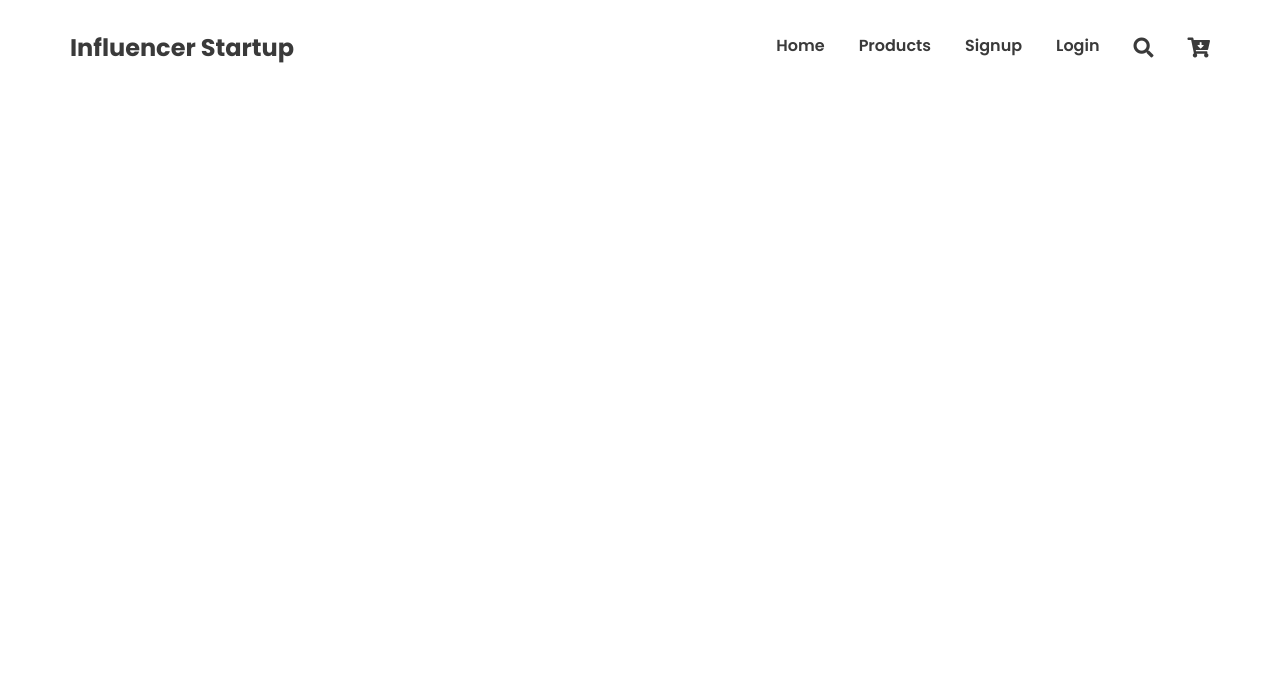
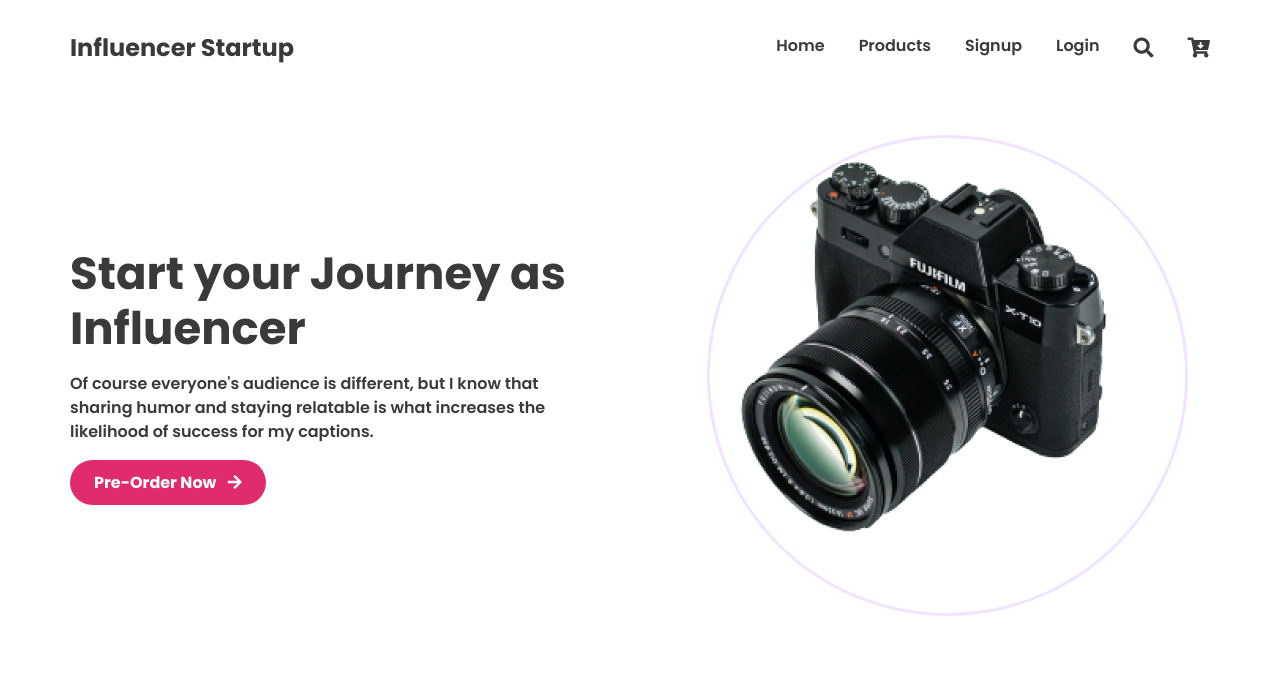
Before and after one commit to TouhinTechnical/Assignment_2_by_pHero, a plain HTML site: page index.html in a window 1280 px wide. Drawn offline with Linux system fonts and the light colour scheme.

Commit message:
Banner part created

```diff
--- a/css/style.css
+++ b/css/style.css
@@ -23,8 +23,21 @@
 ul{
     list-style-type: none;
 }
+img{
+    max-width: 100%;
+}
 .mr-34{
     margin-right: 34px;
+}
+.btn {
+    font-size: 16px;
+    font-weight: 700;
+    text-transform: capitalize;
+    background: #e02c6d;
+    color: #fff;
+    padding: 10px 24px;
+    display: inline-block;
+    border-radius: 41px;
 }
 /* ===================
     Hearder Part Start
@@ -103,3 +116,86 @@
 /* ===================
     Hearder Part End
 =======================*/
+
+
+/* =====================
+    H-banner Part Start
+=======================*/
+.h_banner_section {
+    padding: 40px 0 70px 0;
+}
+.banner_content {
+    display: grid;
+    grid-template-columns: repeat(2,1fr);
+    grid-gap: 133px;
+    align-items: center;
+}
+.banner_title {
+    font-size: 45px;
+    font-weight: 700;
+    line-height: 55px;
+}
+.banner_para {
+    font-size: 16px;
+    font-weight: 600;
+    line-height: 24px;
+    margin: 16px 0;
+}
+.banner_btn .fas {
+    font-size: 16px;
+    background: transparent;
+    color: #fff;
+    margin-left: 8px;
+}
+.banner_btn{
+    transition: banner_btn .5s ease-in;
+    -webkit-transition: banner_btn .5s ease-in;
+    -moz-transition: banner_btn .5s ease-in;
+    -ms-transition: banner_btn .5s ease-in;
+    -o-transition: banner_btn .5s ease-in;
+}
+/* Hover */
+.banner_btn:hover,
+.banner_btn:hover .fas{
+    background: transparent;
+    color: #e02c6d;
+    border: 1px solid #e02c6d;
+}
+.banner_btn:hover .fas{
+    border: transparent;
+}
+.banner_img {
+    width: 475px;
+    height: 475px;
+    border: 3px solid #f1e4ff;
+    border-radius: 50%;
+    position: relative;
+}
+/* Background circle */
+.banner_img .circle_1 {
+    width: 332px;
+    height: 332px;
+    background: #f1e4ff;
+    border-radius: 50%;
+    position: absolute;
+    top: 15%;
+    left: 15%;
+}
+.banner_img .circle_2 {
+    width: 195px;
+    height: 195px;
+    background: #fff;
+    border-radius: 50%;
+    position: absolute;
+    top: 30%;
+    left: 30%;
+}
+.banner_img img{
+    width: 440px;
+    height: 414px;
+    background: transparent;
+}
+
+/* =====================
+    H-banner Part End
+=======================*/
--- a/index.html
+++ b/index.html
@@ -40,5 +40,26 @@
         </div> <!-- Container -->
     </header> <!-- Header_section_m -->
     <!-- Header Part End -->
+    <!-- Header_banner Part Start -->
+    <section class="h_banner_section">
+        <div class="container">
+            <div class="row">
+                <div class="banner_content">
+                    <div class="banner_text">
+                        <h1 class="banner_title">Start your Journey as Influencer</h1>
+                        <p class="banner_para">Of course everyone's audience is different, but I know that sharing humor and staying relatable is what increases the likelihood of success for my captions.</p>
+                        <a href="#" class="banner_btn btn">pre-order now <i class="fas fa-arrow-right"></i></a>
+                    </div>
+                    <div class="banner_img">
+                        <img src="img/product/main-camera.png" alt="camrea">
+                        <!-- <div class="circle_1"></div>
+                        <div class="circle_2"></div> -->
+                    </div>
+                </div>
+            </div>
+        </div>
+    </section>
+    <!-- Header_banner Part End -->
+
 </body>
 </html>
```
